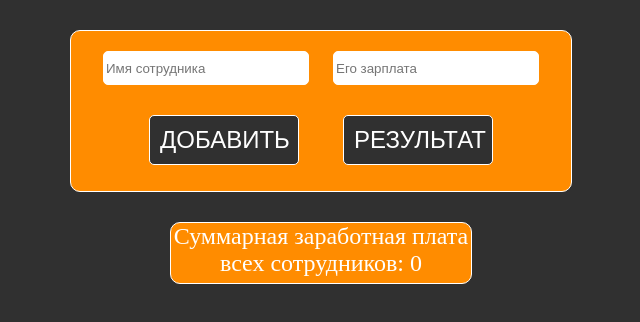
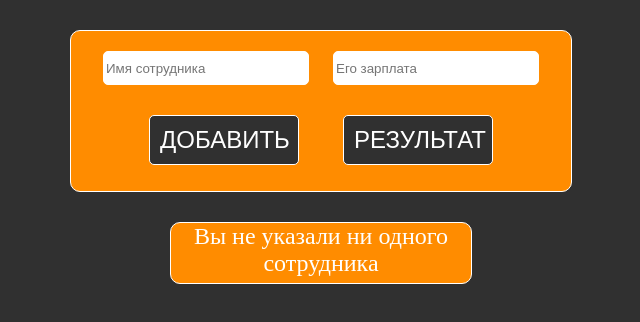
Before and after one commit to ViGett/task_5, a plain HTML site: page index.html in a window 1280 px wide. Both pictures are taken after a click on the button "РЕЗУЛЬТАТ". Shown: the whole page, without its empty margins (319-959 px from the left). Drawn offline with Linux system fonts and the light colour scheme.

Commit message:
second commit

```diff
--- a/script.js
+++ b/script.js
@@ -36,13 +36,14 @@ document.addEventListener('DOMContentLoaded', function() {
         let employee = new Staff (name, salary);
         arr += employee;
         sum += Number(employee.salary);
+        if (document.getElementById('result').style.display == "block") clickResult();
         document.getElementById('add_name').value = '';
         document.getElementById('add_salary').value = '';
     }
 
     function clickResult() {
-        document.getElementById('result').innerHTML = `Суммарная заработная плата всех сотрудников: ${sum}`;
-        document.getElementById('result').style.display = "block";
+        if (sum != 0) document.getElementById('result').innerHTML = `Суммарная заработная плата всех сотрудников: ${sum}`;
+        if (document.getElementById('result').style.display == "") document.getElementById('result').style.display = "block";
     }
 })
 
--- a/style.css
+++ b/style.css
@@ -15,7 +15,7 @@ body {
 }
 
 #result {
-/*    display: none;*/
+    display: none;
     height: 60px;
     width: 300px;
     background-color: #ff8c00;
```
